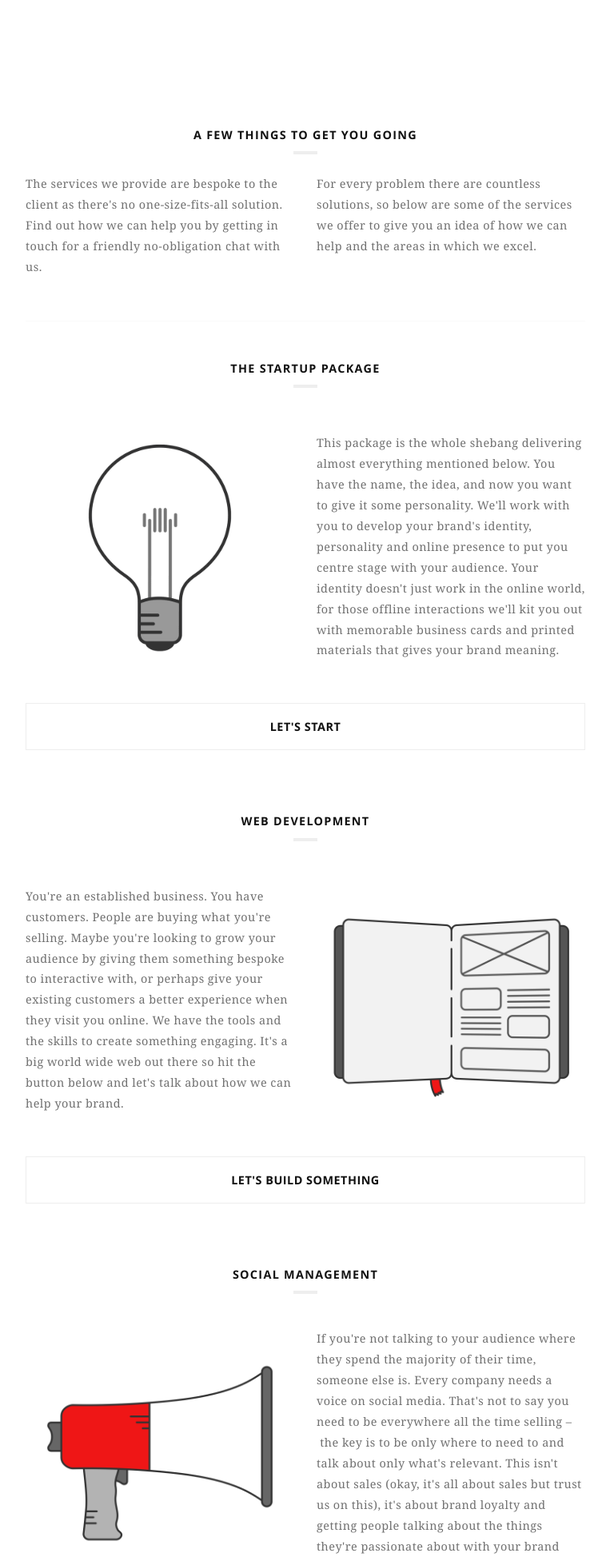
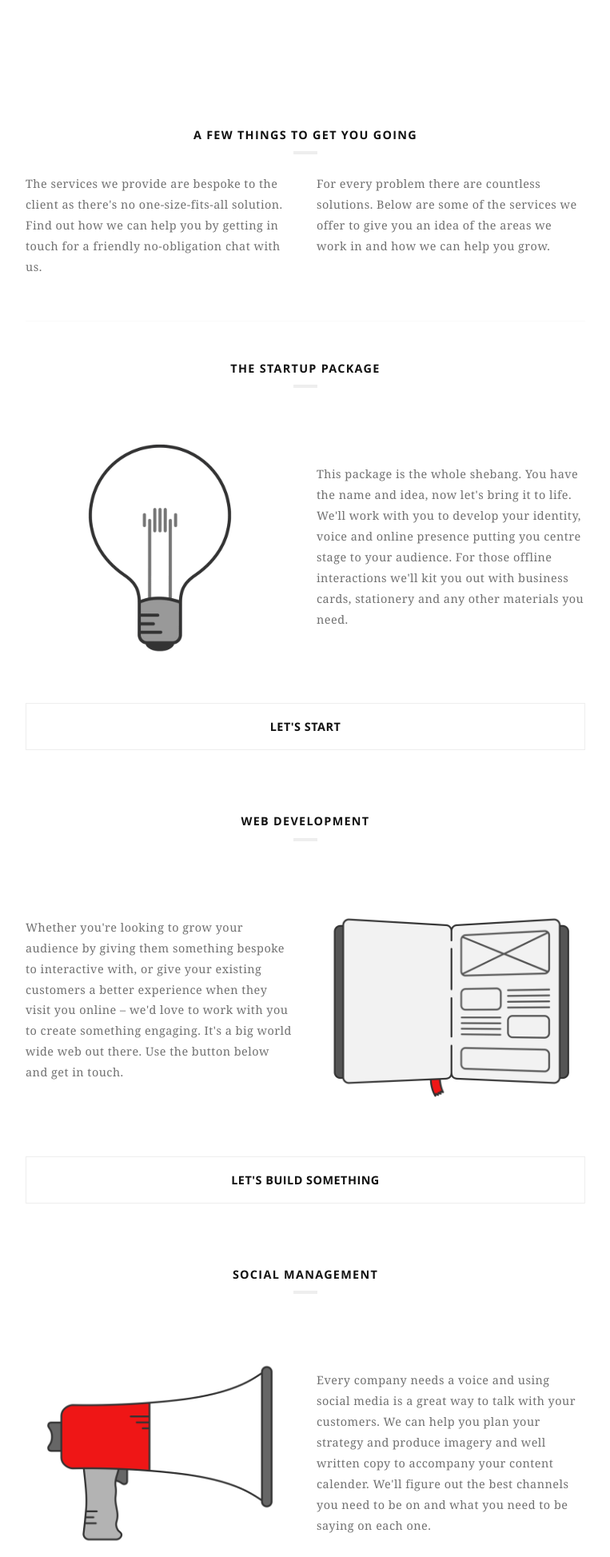
Before and after one commit to thisismodest/modestindustries.co, a PHP site: page /services in a window 1280 px wide. Shown: the part 612-2559 px from the top of the page at 80% size, without its empty margins (258-1021 px from the left). Run offline with PHP 8.4, Linux system fonts and the light colour scheme.

Commit message:
Added new icons and rewrote the services page

```diff
--- a/services.php
+++ b/services.php
@@ -19,7 +19,7 @@ include 'header.php'; ?>
   <div class="section text">
     <h2 class="col1">A few things to get you going</h2>
     <p class="col2">The services we provide are bespoke to the client as there's no one-size-fits-all solution. Find out how we can help you by getting in touch for a friendly no-obligation chat with us.</p>
-    <p class="col2">For every problem there are countless solutions, so below are some of the services we offer to give you an idea of how we can help and the areas in which we excel.</p>
+    <p class="col2">For every problem there are countless solutions. Below are some of the services we offer to give you an idea of the areas we work in and how we can help you grow.</p>
   </div>
 
   <div class="section service">
@@ -27,42 +27,42 @@ include 'header.php'; ?>
     <h2 class="col1">The Startup Package</h2>
     <div class="alt-box">
       <img src="img/gif/lightbulb.gif">
-      <p>This package is the whole shebang delivering almost everything mentioned below. You have the name, the idea, and now you want to give it some personality. We'll work with you to develop your brand's identity, personality and online presence to put you centre stage with your audience. Your identity doesn't just work in the online world, for those offline interactions we'll kit you out with memorable business cards and printed materials that gives your brand meaning.</p>
+      <p>This package is the whole shebang. You have the name and idea, now let's bring it to life. We'll work with you to develop your identity, voice and online presence putting you centre stage to your audience. For those offline interactions we'll kit you out with business cards, stationery and any other materials you need.</p>
     </div>
     <a class="cta-btn" href="contact">Let's Start</a>
 
     <h2 class="col1">Web Development</h2>
     <div class="alt-box">
       <img src="img/wireframe-notebook.png" class="col2 col-image">
-      <p>You're an established business. You have customers. People are buying what you're selling. Maybe you're looking to grow your audience by giving them something bespoke to interactive with, or perhaps give your existing customers a better experience when they visit you online. We have the tools and the skills to create something engaging. It's a big world wide web out there so hit the button below and let's talk about how we can help your brand.</p>
+      <p>Whether you're looking to grow your audience by giving them something bespoke to interactive with, or give your existing customers a better experience when they visit you online – we'd love to work with you to create something engaging. It's a big world wide web out there. Use the button below and get in touch.</p>
     </div>
     <a class="cta-btn" href="contact">Let's Build Something</a>
 
     <h2 class="col1">Social Management</h2>
     <div class="alt-box">
       <img src="img/megaphone.png">
-      <p>If you're not talking to your audience where they spend the majority of their time, someone else is. Every company needs a voice on social media. That's not to say you need to be everywhere all the time selling – the key is to be only where to need to and talk about only what's relevant. This isn't about sales (okay, it's all about sales but trust us on this), it's about brand loyalty and getting people talking about the things they're passionate about with your brand facilitating it.</p>
+      <p>Every company needs a voice and using social media is a great way to talk with your customers. We can help you plan your strategy and produce imagery and well written copy to accompany your content calender. We'll figure out the best channels you need to be on and what you need to be saying on each one.</p>
     </div>
     <a class="cta-btn" href="contact">Let's Socialise</a>
 
     <h2 class="col1">Content Creation</h2>
     <div class="alt-box">
       <img src="img/gif/camera.gif">
-      <p>Content is everything and everywhere and people love it. The key with content is to make something that people want to spend their time on. We work with video, photography and design to produce the content you need. It can be anything from an introduction video for your website, photo documentation of a new product launch all the way to social media posts and infographics. The options are endless – like we said – content <em>is</em> everywhere.</p>
+      <p>The key to good content is making something that people want to spend their time on. Working with video, photography, design and code we'll produce content for you. These can range from introductory videos for your website, photo documentation of a new product launch, all the way to social media posts and animated GIFs.</p>
     </div>
     <a class="cta-btn" href="contact">Let's Make Content</a>
 
     <h2 class="col1">Branding &amp; Design</h2>
     <div class="alt-box">
       <img src="img/gif/branding.gif">
-      <p>We can work with your existing branding to create online and offline marketing materials, or lend some help on projects that need an extra pair of experienced hands. Maybe you're looking for something bigger. Your company has outgrown it's existing branding and you're looking to take it to the next level with a complete rebrand. We'd be happy to work with your refresh paying special attention to keeping audience awareness and brand reputation intact.</p>
+      <p>Working with your existing brand guidelines or starting form scratch, we can help with design for your project. If you're in need of an extra pair of hands or if you're looking for something bigger such as a company identity or brand refresh. We love playing with pixels and would be thrilled to work with you.</p>
     </div>
     <a class="cta-btn" href="contact">Let's Design Stuff</a>
 
     <h2 class="col1">Retainers</h2>
     <div class="alt-box">
       <img src="img/gif/calendar.gif">
-      <p>We're happy to offer (in a very limited supply and on a first come first serve basis) a variety of bespoke retainers. If you're looking for an extra supply of design, development or content production, or maybe a fine mix of all three – we can customise and supply a monthly retainer to keep your business going without the worry of cumbersome overflow slowing you down.</p>
+      <p>Last but not least, We're happy to introduce (in a very limited supply) a variety of bespoke retainers. We offer extra design, development or content producing resource. You pick how much of each resource you'll need and we'll supply a monthly retainer to keep your business going without the worry of overflow slowing you down.</p>
     </div>
     <a class="cta-btn" href="contact">Let's Grow Together</a>
 
--- a/studio.php
+++ b/studio.php
@@ -27,7 +27,7 @@ include 'header.php'; ?>
 
     <h2 class="col1">Photography Studio</h2>
     <div class="alt-box">
-      <img src="img/placeholder-phone.jpg">
+      <img src="img/gif/backdrop.gif">
       <p>Images speak a thousand words, but all we really want is to make someone smile. Our set up is capable of snapping anything that can fit through a door. People, products, animals (preferably cute and fluffy) and everything else we haven't thought of yet. Here's a fun fact; every photo on this website was produced by us.</p>
     </div>
 
--- a/stylesheet.css
+++ b/stylesheet.css
@@ -343,6 +343,7 @@ h1.intro-title {
 h2 {
   letter-spacing: 1.3px;
   font-size: 0.8em;
+  z-index: 10;
 }
 
 h2::after,
@@ -703,7 +704,7 @@ button:focus {
   }
 
   .alt-box img{
-    width: 48%;
+    max-width: 48%;
     margin-bottom: 0;
   }
 
```
Also changed, not shown: index.php (+1 -9 lines), img/gif/backdrop-wide.gif (added), img/gif/backdrop.gif (added), img/gif/branding-wide.gif (added), img/gif/branding.gif, img/gif/calendar-wide.gif (added), img/gif/calendar.gif, img/gif/camera-wide.gif (added), img/gif/camera.gif.
